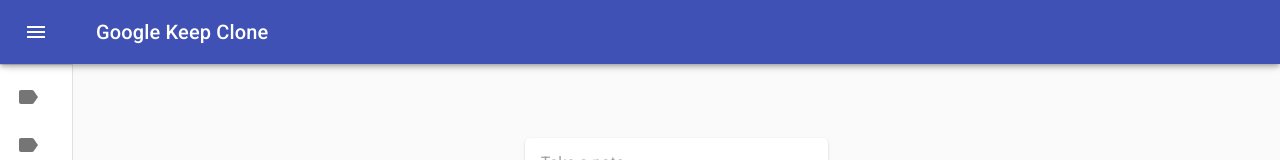
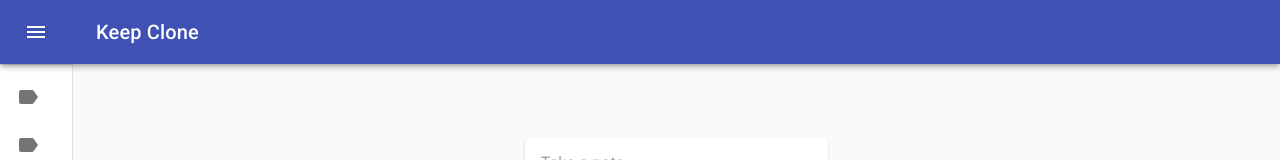
Before and after one commit to cookieinmind/keep-clone, a React (Create React App) app: page / in a window 1280 px wide. Shown: the top 160 px of the page. Built offline with nearby package versions, Linux system fonts and the light colour scheme; data requests are answered from the project's data file.

Commit message:
changed the title name

```diff
--- a/src/layout/Layout.tsx
+++ b/src/layout/Layout.tsx
@@ -143,7 +143,7 @@
           </IconButton>
           <Link to="/" className={classes.homeButton}>
             <Typography variant="h6" noWrap>
-              Google Keep Clone
+              Keep Clone
             </Typography>
           </Link>
         </Toolbar>
```
